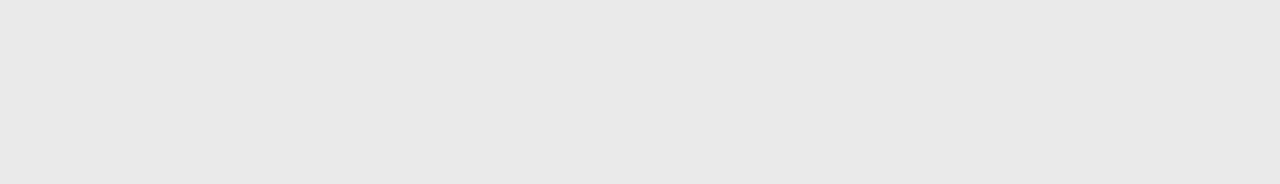
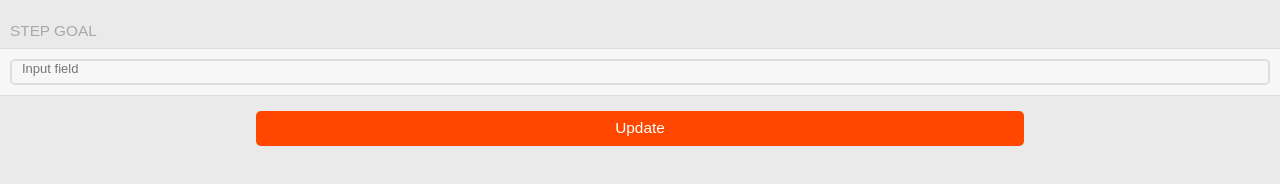
Before and after one commit to puzzledsam/puzzledsam.github.io, a plain HTML site: page healthplus-config/config.html in a window 1280 px wide. Drawn offline with Linux system fonts and the light colour scheme; a web font is replaced by a local one.

Commit message:
Update config.html

```diff
--- a/healthplus-config/config.html
+++ b/healthplus-config/config.html
@@ -7,5 +7,22 @@
 
 <body>
 
+<div class="item-container">
+  <div class="item-container-header">Step Goal</div>
+  <div class="item-container-content">
+    <label class="item">
+      <div class="item-input-wrapper">
+        <input type="text" class="item-input" name="input-1" placeholder="Input field">
+      </div>
+    </label>
+  </div>
+</div>
+
+<div class="item-container">
+  <div class="button-container">
+    <input type="button" class="item-button" value="Update">
+  </div>
+</div>
+
 </body>
 </html>
```
